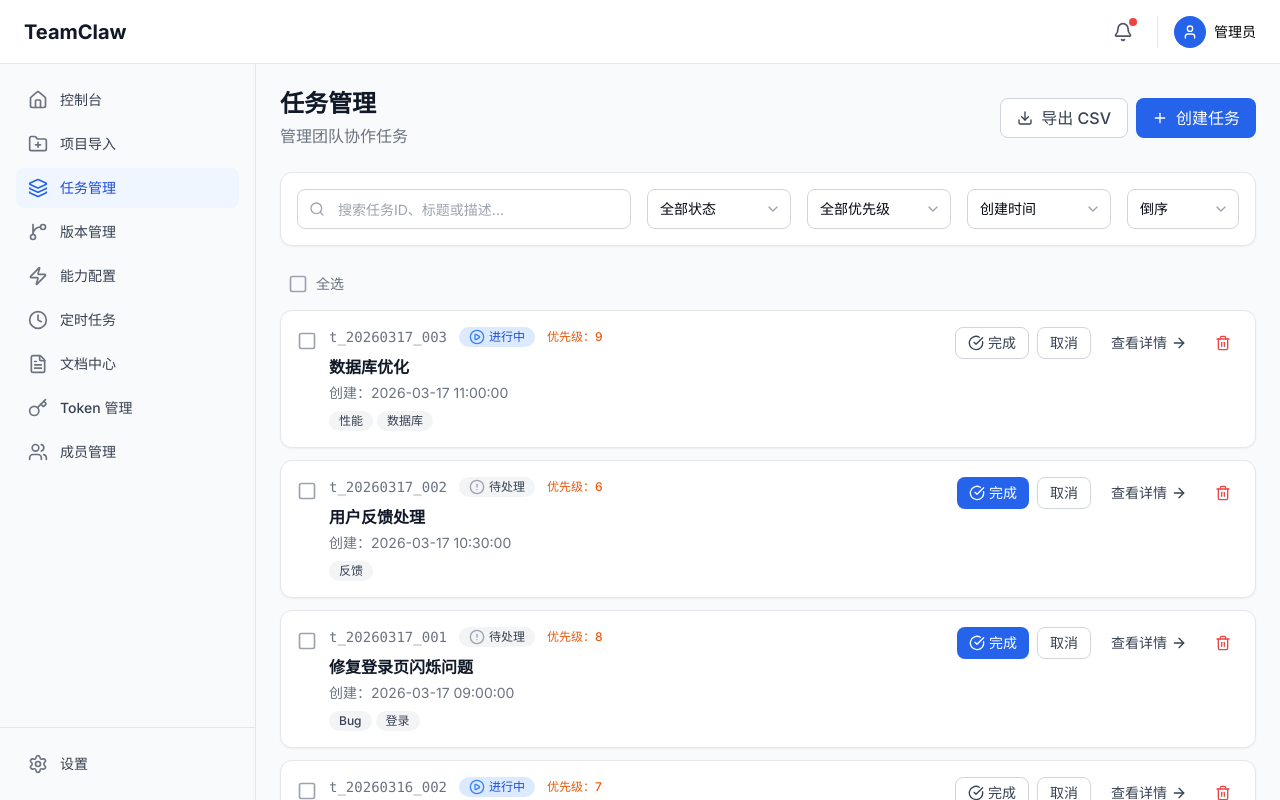
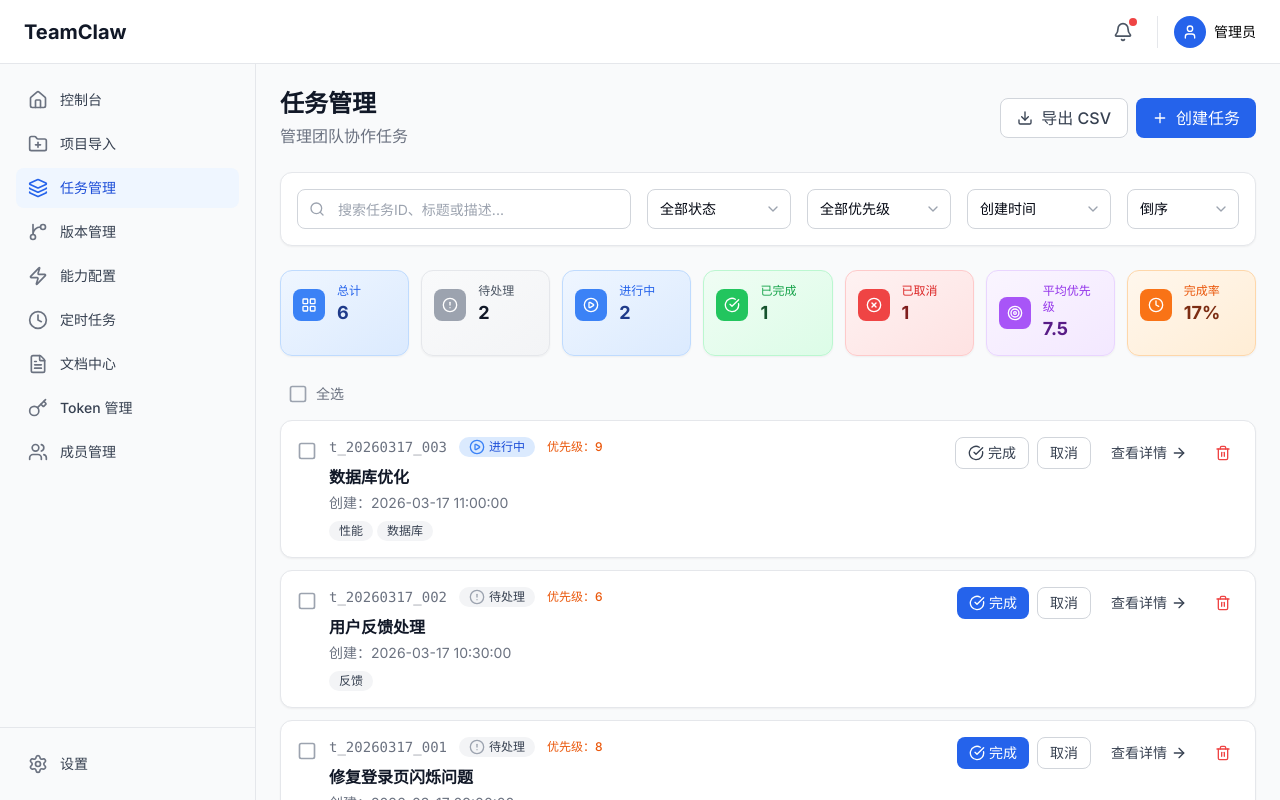
Before and after one commit to weisiwu/teamclaw, a Next.js app: page /tasks in a window 1280 px wide. Shown: the top 800 px of the page. Built offline with nearby package versions, Linux system fonts and the light colour scheme.

Commit message:
iter-41: 任务管理模块开发 - 新增任务统计概览卡片

```diff
--- a/app/tasks/page.tsx
+++ b/app/tasks/page.tsx
@@ -20,7 +20,10 @@ import {
   X,
   CheckSquare,
   Square,
-  Download
+  Download,
+  LayoutGrid,
+  Clock,
+  Target
 } from "lucide-react";
 
 // CSV 导出函数
@@ -400,6 +403,22 @@ function TasksContent() {
   const cancelTask = useCancelTask();
   const reopenTask = useReopenTask();
 
+  // 任务统计
+  const taskStats = useMemo(() => {
+    if (!data?.data) return null;
+    const tasks = data.data;
+    return {
+      total: tasks.length,
+      pending: tasks.filter(t => t.status === "pending").length,
+      inProgress: tasks.filter(t => t.status === "in_progress").length,
+      completed: tasks.filter(t => t.status === "completed").length,
+      cancelled: tasks.filter(t => t.status === "cancelled").length,
+      avgPriority: tasks.length > 0
+        ? Math.round(tasks.reduce((sum, t) => sum + t.priority, 0) / tasks.length * 10) / 10
+        : 0,
+    };
+  }, [data]);
+
   // 创建新的 URL 参数
   const createQueryString = useCallback(
     (params: Record<string, string | number | null>) => {
@@ -551,6 +570,91 @@ function TasksContent() {
           onSortOrderChange={handleSortOrderChange}
           onClear={handleClearFilters}
         />
+
+        {/* 任务统计概览 */}
+        {taskStats && (
+          <div className="grid grid-cols-2 md:grid-cols-4 lg:grid-cols-7 gap-3">
+            <Card className="bg-gradient-to-br from-blue-50 to-blue-100 border-blue-200">
+              <CardContent className="p-3 flex items-center gap-3">
+                <div className="p-2 bg-blue-500 rounded-lg">
+                  <LayoutGrid className="w-4 h-4 text-white" />
+                </div>
+                <div>
+                  <p className="text-xs text-blue-600 font-medium">总计</p>
+                  <p className="text-lg font-bold text-blue-900">{taskStats.total}</p>
+                </div>
+              </CardContent>
+            </Card>
+            <Card className="bg-gradient-to-br from-gray-50 to-gray-100 border-gray-200">
+              <CardContent className="p-3 flex items-center gap-3">
+                <div className="p-2 bg-gray-400 rounded-lg">
+                  <AlertCircle className="w-4 h-4 text-white" />
+                </div>
+                <div>
+                  <p className="text-xs text-gray-600 font-medium">待处理</p>
+                  <p className="text-lg font-bold text-gray-900">{taskStats.pending}</p>
+                </div>
+              </CardContent>
+            </Card>
+            <Card className="bg-gradient-to-br from-blue-50 to-blue-100 border-blue-200">
+              <CardContent className="p-3 flex items-center gap-3">
+                <div className="p-2 bg-blue-500 rounded-lg">
+                  <PlayCircle className="w-4 h-4 text-white" />
+                </div>
+                <div>
+                  <p className="text-xs text-blue-600 font-medium">进行中</p>
+                  <p className="text-lg font-bold text-blue-900">{taskStats.inProgress}</p>
+                </div>
+              </CardContent>
+            </Card>
+            <Card className="bg-gradient-to-br from-green-50 to-green-100 border-green-200">
+              <CardContent className="p-3 flex items-center gap-3">
+                <div className="p-2 bg-green-500 rounded-lg">
+                  <CheckCircle className="w-4 h-4 text-white" />
+                </div>
+                <div>
+                  <p className="text-xs text-green-600 font-medium">已完成</p>
+                  <p className="text-lg font-bold text-green-900">{taskStats.completed}</p>
+                </div>
+              </CardContent>
+            </Card>
+            <Card className="bg-gradient-to-br from-red-50 to-red-100 border-red-200">
+              <CardContent className="p-3 flex items-center gap-3">
+                <div className="p-2 bg-red-500 rounded-lg">
+                  <XCircle className="w-4 h-4 text-white" />
+                </div>
+                <div>
+                  <p className="text-xs text-red-600 font-medium">已取消</p>
+                  <p className="text-lg font-bold text-red-900">{taskStats.cancelled}</p>
+                </div>
+              </CardContent>
+            </Card>
+            <Card className="bg-gradient-to-br from-purple-50 to-purple-100 border-purple-200">
+              <CardContent className="p-3 flex items-center gap-3">
+                <div className="p-2 bg-purple-500 rounded-lg">
+                  <Target className="w-4 h-4 text-white" />
+                </div>
+                <div>
+                  <p className="text-xs text-purple-600 font-medium">平均优先级</p>
+                  <p className="text-lg font-bold text-purple-900">{taskStats.avgPriority}</p>
+                </div>
+              </CardContent>
+            </Card>
+            <Card className="bg-gradient-to-br from-orange-50 to-orange-100 border-orange-200">
+              <CardContent className="p-3 flex items-center gap-3">
+                <div className="p-2 bg-orange-500 rounded-lg">
+                  <Clock className="w-4 h-4 text-white" />
+                </div>
+                <div>
+                  <p className="text-xs text-orange-600 font-medium">完成率</p>
+                  <p className="text-lg font-bold text-orange-900">
+                    {taskStats.total > 0 ? Math.round(taskStats.completed / taskStats.total * 100) : 0}%
+                  </p>
+                </div>
+              </CardContent>
+            </Card>
+          </div>
+        )}
 
         {/* 批量操作栏 */}
         {selectedTaskIds.size > 0 && (
```
